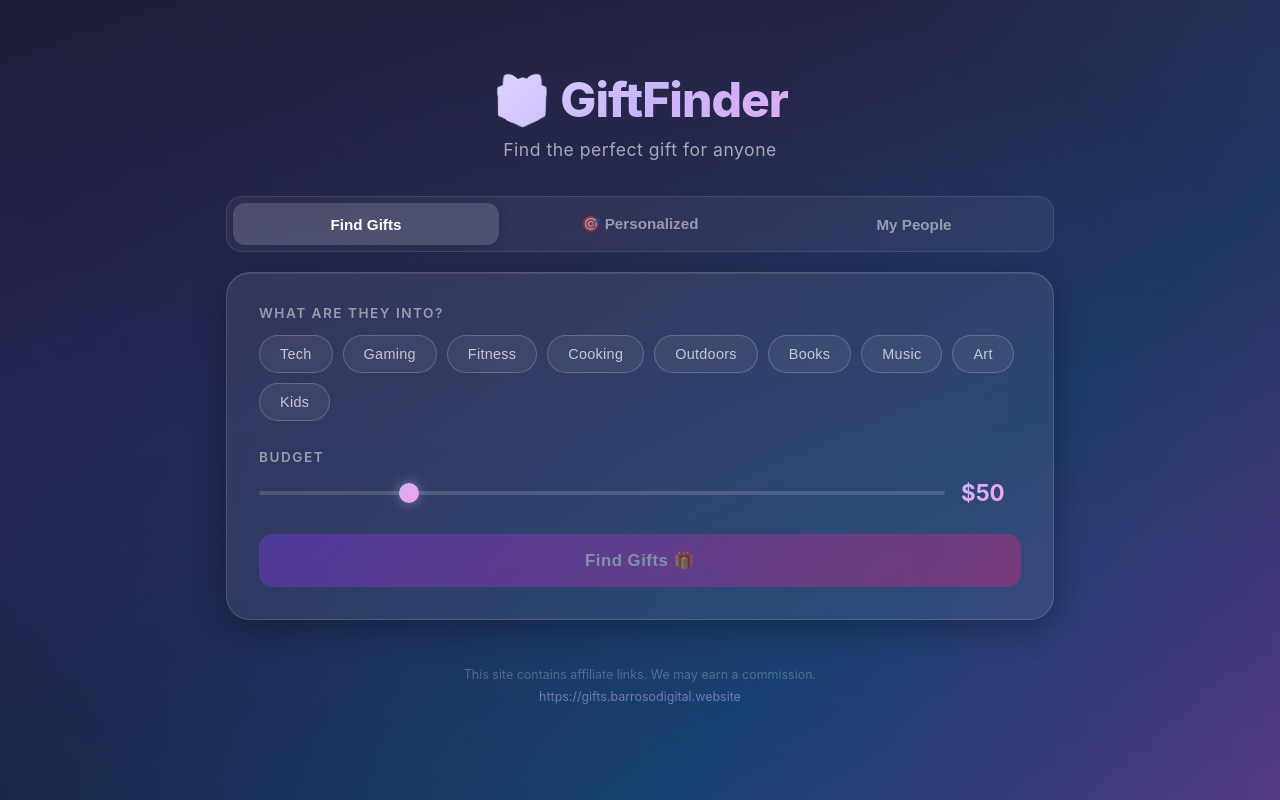
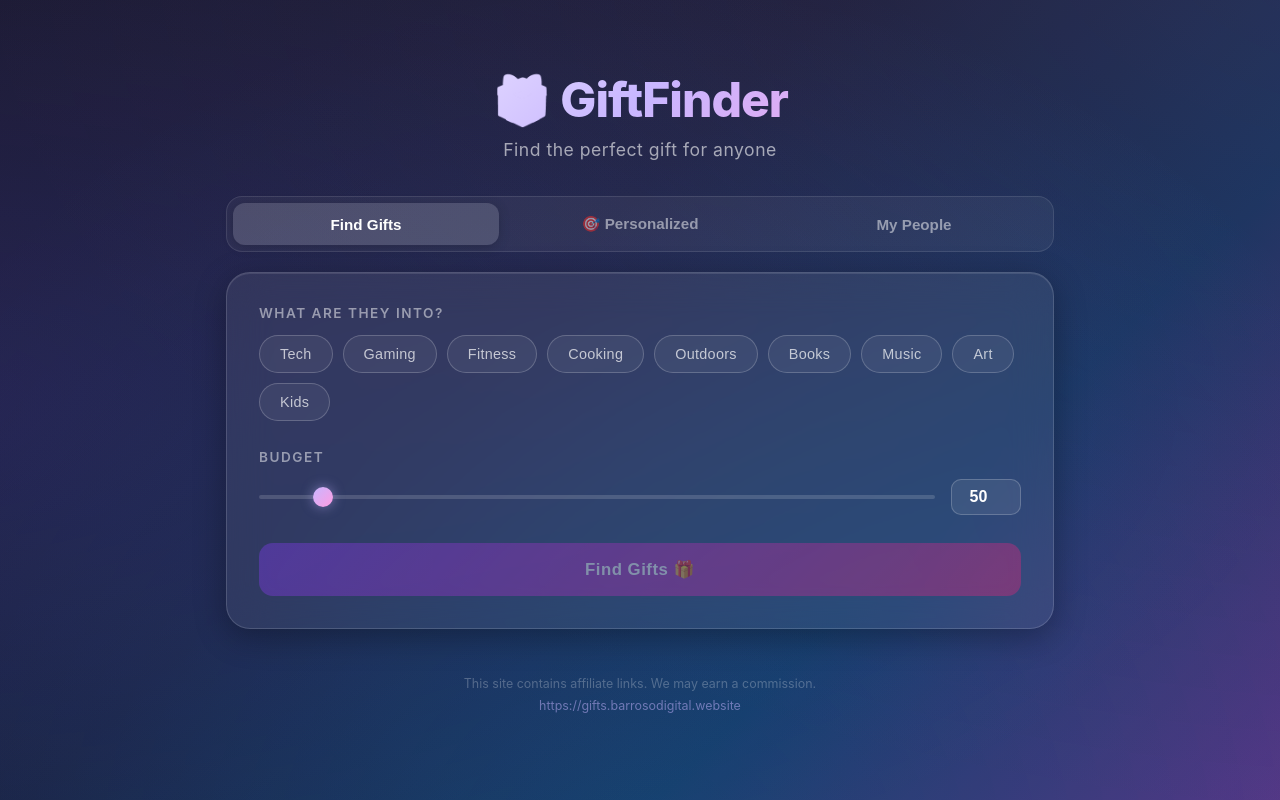
Before and after one commit to barroso2223/giftfinder, a React (Create React App) app in the folder frontend/: page / in a window 1280 px wide. Built offline with nearby package versions, Linux system fonts and the light colour scheme.

Commit message:
UPDATE budget to increase to 00 and with manual user input for amount

```diff
--- a/frontend/src/App.css
+++ b/frontend/src/App.css
@@ -1129,6 +1129,23 @@ footer a:hover {
   color: #ff9de2;
 }
 
+.budget-input {
+  width: 70px;
+  padding: 8px 10px;
+  background: rgba(255, 255, 255, 0.08);
+  border: 1px solid rgba(255, 255, 255, 0.2);
+  border-radius: 10px;
+  color: #fff;
+  font-size: 1rem;
+  font-weight: 700;
+  text-align: center;
+  outline: none;
+}
+
+.budget-input:focus {
+  border-color: rgba(200, 182, 255, 0.5);
+}
+
 @media (max-width: 480px) {
   .form-row {
     grid-template-columns: 1fr;
--- a/frontend/src/App.js
+++ b/frontend/src/App.js
@@ -828,13 +828,31 @@ function PersonForm({ person, onSave, onCancel, isPersonalized = false }) {
 
       <div className="form-group">
         <label>Budget: ${form.budget}</label>
-        <input
-          type="range"
-          min="10"
-          max="200"
-          value={form.budget}
-          onChange={(e) => setForm({ ...form, budget: Number(e.target.value) })}
-        />
+        <div className="budget">
+          <input
+            type="range"
+            min="10"
+            max="500"
+            step="5"
+            value={form.budget}
+            onChange={(e) =>
+              setForm({ ...form, budget: Number(e.target.value) })
+            }
+          />
+          <input
+            type="number"
+            className="budget-input"
+            min="10"
+            max="500"
+            value={form.budget}
+            onChange={(e) =>
+              setForm({
+                ...form,
+                budget: Math.min(500, Math.max(10, Number(e.target.value))),
+              })
+            }
+          />
+        </div>
       </div>
 
       <div className="form-group">
@@ -1021,11 +1039,21 @@ function App() {
               <input
                 type="range"
                 min="10"
-                max="200"
+                max="500"
+                step="5"
                 value={budget}
                 onChange={(e) => setBudget(Number(e.target.value))}
               />
-              <span>${budget}</span>
+              <input
+                type="number"
+                className="budget-input"
+                min="10"
+                max="500"
+                value={budget}
+                onChange={(e) =>
+                  setBudget(Math.min(500, Math.max(10, Number(e.target.value))))
+                }
+              />
             </div>
             <button
               className="search-btn"
```
